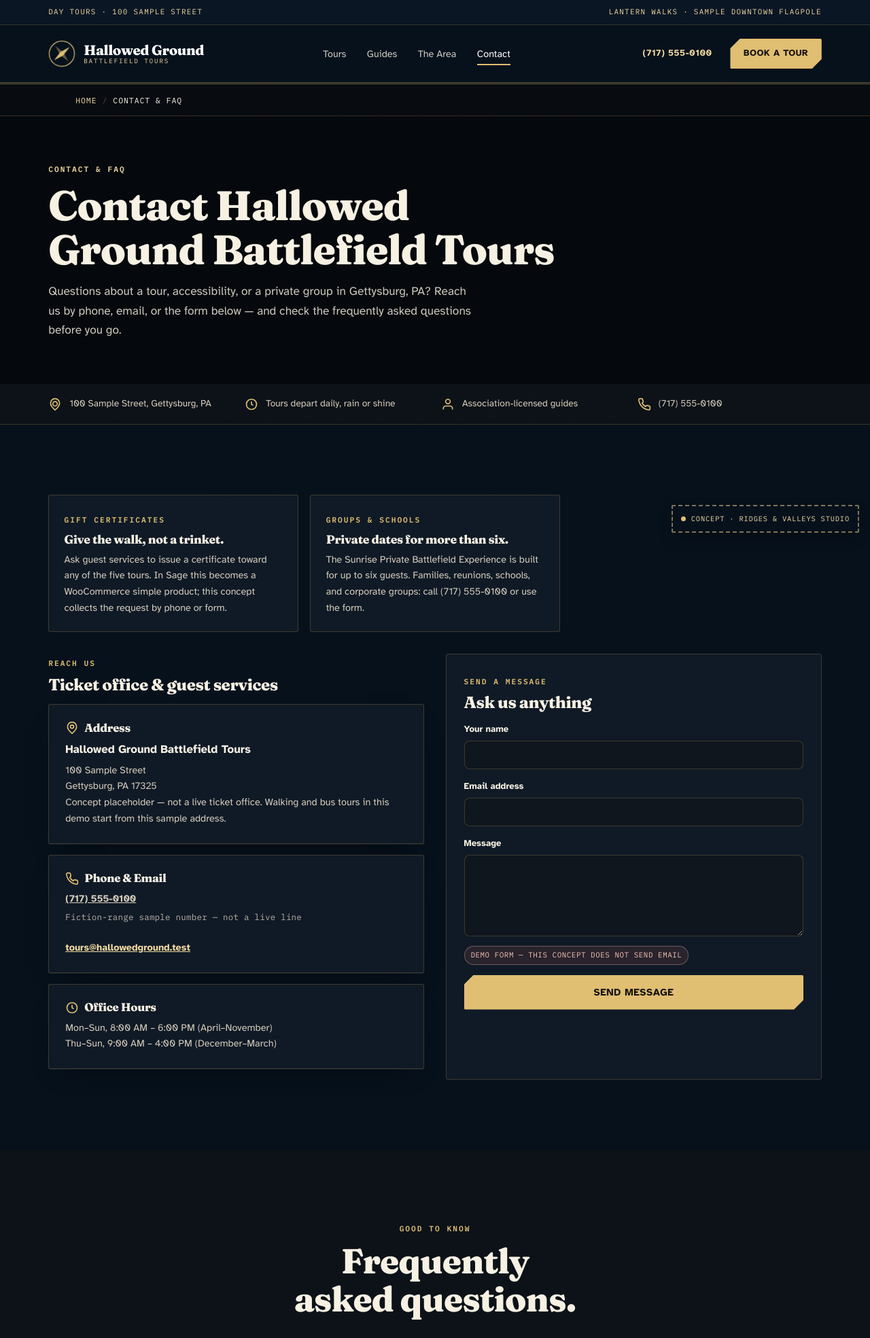
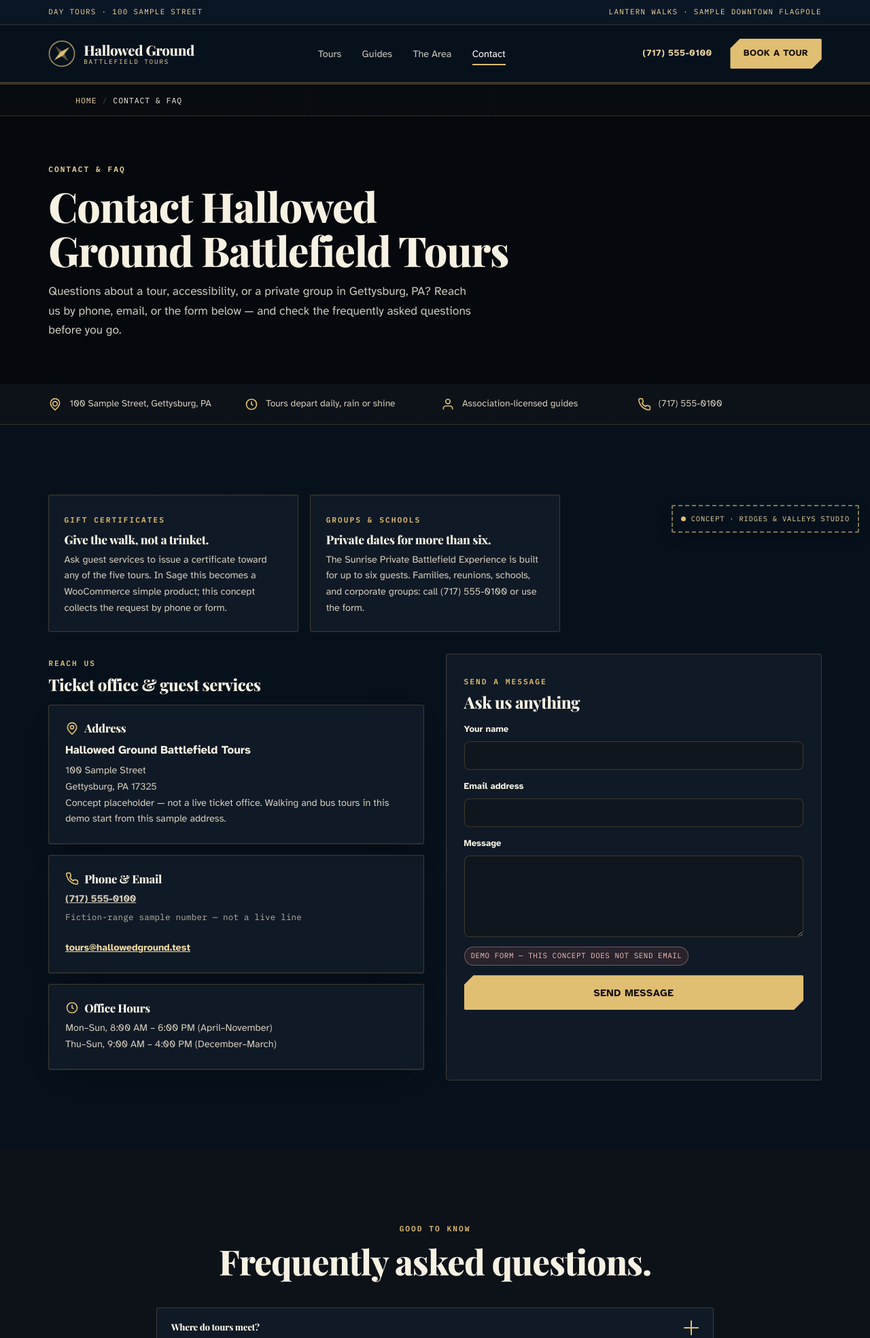
Before and after one commit to matthummel-pa/tour-hallowed-ground-tours-theme, a PHP site: page /contact.html in a window 1280 px wide. Shown: the top 1969 px of the page at 68% size. Run offline with PHP 8.4, Linux system fonts and the light colour scheme.

Commit message:
Self-host Playfair Display so headings stay bold serif
Fraunces reads too soft and can look sans. Headings now use a locally served high-contrast Playfair Display cut so Google Fonts cannot drop them back to Atkinson.

Co-authored-by: Matt Hummel <matthummel@proton.me>

```diff
--- a/admin.html
+++ b/admin.html
@@ -9,8 +9,8 @@
 <link rel="canonical" href="https://matthummel-pa.github.io/tour-hallowed-ground-tours-theme/admin.html">
 <link rel="preconnect" href="https://fonts.googleapis.com">
 <link rel="preconnect" href="https://fonts.gstatic.com" crossorigin>
-<link href="https://fonts.googleapis.com/css2?family=Fraunces:ital,opsz,wght@0,9..144,700..900;1,9..144,700..900&amp;family=Atkinson+Hyperlegible:wght@400;700;800&amp;family=IBM+Plex+Mono:wght@400;500;600&amp;display=swap" rel="stylesheet">
-<link rel="stylesheet" href="styles.css?v=fraunces-1">
+<link href="https://fonts.googleapis.com/css2?family=Atkinson+Hyperlegible:wght@400;700;800&amp;family=IBM+Plex+Mono:wght@400;500;600&amp;display=swap" rel="stylesheet">
+<link rel="stylesheet" href="styles.css?v=playfair-1">
 <link rel="stylesheet" href="https://cdn.jsdelivr.net/npm/ol@10.6.1/ol.css">
 </head>
 <body class="page page-admin">
--- a/area.html
+++ b/area.html
@@ -13,8 +13,8 @@
 <meta property="og:image" content="https://commons.wikimedia.org/wiki/Special:FilePath/Pennsylvania_-_Gettysburg_-_NARA_-_68148252_(cropped).jpg?width=1600">
 <link rel="preconnect" href="https://fonts.googleapis.com">
 <link rel="preconnect" href="https://fonts.gstatic.com" crossorigin>
-<link href="https://fonts.googleapis.com/css2?family=Fraunces:ital,opsz,wght@0,9..144,700..900;1,9..144,700..900&amp;family=Atkinson+Hyperlegible:wght@400;700;800&amp;family=IBM+Plex+Mono:wght@400;500;600&amp;display=swap" rel="stylesheet">
-<link rel="stylesheet" href="styles.css?v=fraunces-1">
+<link href="https://fonts.googleapis.com/css2?family=Atkinson+Hyperlegible:wght@400;700;800&amp;family=IBM+Plex+Mono:wght@400;500;600&amp;display=swap" rel="stylesheet">
+<link rel="stylesheet" href="styles.css?v=playfair-1">
 <link rel="stylesheet" href="https://cdn.jsdelivr.net/npm/ol@10.6.1/ol.css">
 <script type="application/ld+json">
 {
--- a/book.html
+++ b/book.html
@@ -13,8 +13,8 @@
 <meta property="og:image" content="https://commons.wikimedia.org/wiki/Special:FilePath/Pennsylvania_-_Gettysburg_-_NARA_-_68148252_(cropped).jpg?width=1600">
 <link rel="preconnect" href="https://fonts.googleapis.com">
 <link rel="preconnect" href="https://fonts.gstatic.com" crossorigin>
-<link href="https://fonts.googleapis.com/css2?family=Fraunces:ital,opsz,wght@0,9..144,700..900;1,9..144,700..900&amp;family=Atkinson+Hyperlegible:wght@400;700;800&amp;family=IBM+Plex+Mono:wght@400;500;600&amp;display=swap" rel="stylesheet">
-<link rel="stylesheet" href="styles.css?v=fraunces-1">
+<link href="https://fonts.googleapis.com/css2?family=Atkinson+Hyperlegible:wght@400;700;800&amp;family=IBM+Plex+Mono:wght@400;500;600&amp;display=swap" rel="stylesheet">
+<link rel="stylesheet" href="styles.css?v=playfair-1">
 <script type="application/ld+json">
 {
   "@context": "https://schema.org",
--- a/contact.html
+++ b/contact.html
@@ -13,8 +13,8 @@
 <meta property="og:image" content="https://commons.wikimedia.org/wiki/Special:FilePath/Pennsylvania_-_Gettysburg_-_NARA_-_68148252_(cropped).jpg?width=1600">
 <link rel="preconnect" href="https://fonts.googleapis.com">
 <link rel="preconnect" href="https://fonts.gstatic.com" crossorigin>
-<link href="https://fonts.googleapis.com/css2?family=Fraunces:ital,opsz,wght@0,9..144,700..900;1,9..144,700..900&amp;family=Atkinson+Hyperlegible:wght@400;700;800&amp;family=IBM+Plex+Mono:wght@400;500;600&amp;display=swap" rel="stylesheet">
-<link rel="stylesheet" href="styles.css?v=fraunces-1">
+<link href="https://fonts.googleapis.com/css2?family=Atkinson+Hyperlegible:wght@400;700;800&amp;family=IBM+Plex+Mono:wght@400;500;600&amp;display=swap" rel="stylesheet">
+<link rel="stylesheet" href="styles.css?v=playfair-1">
 <script type="application/ld+json">
 {
   "@context": "https://schema.org",
--- a/guides.html
+++ b/guides.html
@@ -13,8 +13,8 @@
 <meta property="og:image" content="https://commons.wikimedia.org/wiki/Special:FilePath/Pennsylvania_-_Gettysburg_-_NARA_-_68148252_(cropped).jpg?width=1600">
 <link rel="preconnect" href="https://fonts.googleapis.com">
 <link rel="preconnect" href="https://fonts.gstatic.com" crossorigin>
-<link href="https://fonts.googleapis.com/css2?family=Fraunces:ital,opsz,wght@0,9..144,700..900;1,9..144,700..900&amp;family=Atkinson+Hyperlegible:wght@400;700;800&amp;family=IBM+Plex+Mono:wght@400;500;600&amp;display=swap" rel="stylesheet">
-<link rel="stylesheet" href="styles.css?v=fraunces-1">
+<link href="https://fonts.googleapis.com/css2?family=Atkinson+Hyperlegible:wght@400;700;800&amp;family=IBM+Plex+Mono:wght@400;500;600&amp;display=swap" rel="stylesheet">
+<link rel="stylesheet" href="styles.css?v=playfair-1">
 <script type="application/ld+json">
 {
   "@context": "https://schema.org",
--- a/index.html
+++ b/index.html
@@ -13,8 +13,8 @@
 <meta property="og:image" content="https://commons.wikimedia.org/wiki/Special:FilePath/Pennsylvania_-_Gettysburg_-_NARA_-_68148252_(cropped).jpg?width=1600">
 <link rel="preconnect" href="https://fonts.googleapis.com">
 <link rel="preconnect" href="https://fonts.gstatic.com" crossorigin>
-<link href="https://fonts.googleapis.com/css2?family=Fraunces:ital,opsz,wght@0,9..144,700..900;1,9..144,700..900&amp;family=Atkinson+Hyperlegible:wght@400;700;800&amp;family=IBM+Plex+Mono:wght@400;500;600&amp;display=swap" rel="stylesheet">
-<link rel="stylesheet" href="styles.css?v=fraunces-1">
+<link href="https://fonts.googleapis.com/css2?family=Atkinson+Hyperlegible:wght@400;700;800&amp;family=IBM+Plex+Mono:wght@400;500;600&amp;display=swap" rel="stylesheet">
+<link rel="stylesheet" href="styles.css?v=playfair-1">
 <script type="application/ld+json">
 {
   "@context": "https://schema.org",
--- a/styles.css
+++ b/styles.css
@@ -1,3 +1,20 @@
+/* Playfair Display is self-hosted so headings stay a high-contrast bold serif
+   even if Google Fonts is blocked. SIL Open Font License. */
+@font-face{
+  font-family:"Playfair Display";
+  font-style:normal;
+  font-weight:700 900;
+  font-display:swap;
+  src:url("fonts/playfair-display-latin.woff2") format("woff2");
+}
+@font-face{
+  font-family:"Playfair Display";
+  font-style:italic;
+  font-weight:700 900;
+  font-display:swap;
+  src:url("fonts/playfair-display-latin-italic.woff2") format("woff2");
+}
+
 /* ============================================
    HALLOWED GROUND — concept starter for Sage / Roots / WooCommerce
    Dark battlefield + after-dark lantern system.
@@ -55,10 +72,9 @@
   --color-on-gold: #14100a;
 
   --font-ui:'Atkinson Hyperlegible', system-ui, sans-serif;
-  --font-serif:'Fraunces', Georgia, 'Times New Roman', serif;
-  --font-head:'Fraunces', Georgia, 'Times New Roman', serif;
+  --font-serif:'Playfair Display', Georgia, 'Times New Roman', serif;
+  --font-head:'Playfair Display', Georgia, 'Times New Roman', serif;
   --font-mono:'IBM Plex Mono','Courier New', monospace;
-  --head-soft: "SOFT" 0, "WONK" 0;
 
   --radius-sm:2px;
   --radius-md:3px;
@@ -106,19 +122,25 @@ body::before{
 
 img{ max-width:100%; display:block; }
 a{ color:inherit; }
-h1,h2,h3,h4{
+h1,h2,h3,h4,
+.hero-title,
+.brand-name,
+.page-intro h1,
+.section-head h2,
+.faq-q,
+.path-card b,
+.hero-stat b{
   margin:0;
-  font-family:var(--font-head);
-  font-optical-sizing:auto;
+  font-family:var(--font-head) !important;
   font-weight:800;
-  font-variation-settings: var(--head-soft);
+  font-style:normal;
   letter-spacing:-0.02em;
   color:var(--parchment-50);
   text-wrap:balance;
   text-transform:none;
   line-height:1.12;
 }
-h1,h2{ line-height:1.06; }
+h1,h2,.hero-title,.page-intro h1,.section-head h2{ line-height:1.08; }
 p{ margin:0; }
 .lede{ color: var(--color-ink-soft); max-width: 62ch; }
 ul{ margin:0; padding:0; list-style:none; }
@@ -254,7 +276,7 @@ section{ scroll-margin-top: calc(var(--header-h) + var(--rail-h) + 12px); }
   animation: compass 48s linear infinite;
 }
 @keyframes compass{ to{ transform: rotate(360deg); } }
-.brand-name{ font-family: var(--font-head); font-optical-sizing:auto; font-weight:800; font-variation-settings: var(--head-soft); font-size:1.28rem; letter-spacing:-0.02em; }
+.brand-name{ font-size:1.28rem; letter-spacing:-0.02em; }
 .brand-sub{ font-family:var(--font-mono); font-size:0.58rem; letter-spacing:0.2em; text-transform:uppercase; color:var(--gold-300); }
 
 .main-nav{ display:none; }
@@ -391,9 +413,7 @@ section{ scroll-margin-top: calc(var(--header-h) + var(--rail-h) + 12px); }
 }
 .hero-title{
   font-family: var(--font-head);
-  font-optical-sizing: auto;
   font-weight: 800;
-  font-variation-settings: var(--head-soft);
   font-size: clamp(2.8rem, 7.5vw, 5.6rem);
   line-height:1.05;
   max-width:14ch;
@@ -404,9 +424,7 @@ section{ scroll-margin-top: calc(var(--header-h) + var(--rail-h) + 12px); }
 .hero-title em{
   font-family:var(--font-head);
   font-style:italic;
-  font-optical-sizing:auto;
   font-weight:800;
-  font-variation-settings: var(--head-soft);
   letter-spacing:-0.03em;
   color: var(--brick-soft);
   display:inline;
@@ -429,13 +447,11 @@ section{ scroll-margin-top: calc(var(--header-h) + var(--rail-h) + 12px); }
 .path-card:hover{ transform:translateY(-3px) rotate(-0.3deg); border-color: var(--gold-500); }
 .path-card b{
   display:block; font-size:1.2rem; margin-bottom:0.25rem;
-  font-family: var(--font-head); font-optical-sizing:auto; font-weight:800; font-variation-settings: var(--head-soft); letter-spacing:-0.02em;
 }
 .path-card span{ display:block; font-size:0.84rem; color:rgba(247,241,227,0.72); }
 .path-card.is-lantern{ border-color: rgba(201,160,106,0.28); }
 
 .hero-stats{ display:flex; flex-wrap:wrap; gap:1.6rem 2.2rem; }
-.hero-stat b{ display:block; font-size:1.7rem; font-family:var(--font-head); font-optical-sizing:auto; font-weight:800; font-variation-settings: var(--head-soft); color:var(--gold-300); letter-spacing:-0.02em; }
 .hero-stat span{ font-size:0.74rem; color:rgba(247,241,227,0.68); text-transform:uppercase; letter-spacing:0.08em; }
 
 .marquee{
@@ -477,9 +493,7 @@ section{ scroll-margin-top: calc(var(--header-h) + var(--rail-h) + 12px); }
 .section-head{ max-width:680px; margin-bottom:2.5rem; }
 .section-head h2{
   font-family: var(--font-head);
-  font-optical-sizing: auto;
   font-weight: 800;
-  font-variation-settings: var(--head-soft);
   font-size:clamp(2.05rem,4.6vw,3.2rem);
   margin-block:0.5rem 0.85rem;
   line-height:1.08;
@@ -736,7 +750,6 @@ section{ scroll-margin-top: calc(var(--header-h) + var(--rail-h) + 12px); }
 .faq-q{
   width:100%; display:flex; align-items:center; justify-content:space-between; gap:1rem;
   padding:1.1rem 1.3rem; background:none; border:none; cursor:pointer; text-align:left;
-  font-family: var(--font-head); font-optical-sizing:auto; font-size:1.08rem; font-weight:800; font-variation-settings: var(--head-soft); letter-spacing:-0.02em; color:var(--parchment-50);
 }
 .faq-q .plus{ flex-shrink:0; width:22px; height:22px; position:relative; }
 .faq-q .plus::before, .faq-q .plus::after{
@@ -998,9 +1011,7 @@ body.modal-locked{ overflow:hidden; }
 .page-intro .eyebrow{ color: var(--gold-300); }
 .page-intro h1{
   font-family: var(--font-head);
-  font-optical-sizing: auto;
   font-weight: 800;
-  font-variation-settings: var(--head-soft);
   font-size: clamp(2.3rem, 5.4vw, 3.8rem);
   margin-block:0.5rem 0.9rem;
   max-width:18ch;
--- a/tours.html
+++ b/tours.html
@@ -13,8 +13,8 @@
 <meta property="og:image" content="https://commons.wikimedia.org/wiki/Special:FilePath/Pennsylvania_-_Gettysburg_-_NARA_-_68148252_(cropped).jpg?width=1600">
 <link rel="preconnect" href="https://fonts.googleapis.com">
 <link rel="preconnect" href="https://fonts.gstatic.com" crossorigin>
-<link href="https://fonts.googleapis.com/css2?family=Fraunces:ital,opsz,wght@0,9..144,700..900;1,9..144,700..900&amp;family=Atkinson+Hyperlegible:wght@400;700;800&amp;family=IBM+Plex+Mono:wght@400;500;600&amp;display=swap" rel="stylesheet">
-<link rel="stylesheet" href="styles.css?v=fraunces-1">
+<link href="https://fonts.googleapis.com/css2?family=Atkinson+Hyperlegible:wght@400;700;800&amp;family=IBM+Plex+Mono:wght@400;500;600&amp;display=swap" rel="stylesheet">
+<link rel="stylesheet" href="styles.css?v=playfair-1">
 <script type="application/ld+json">
 {
   "@context": "https://schema.org",
```
Also changed, not shown: .cursor/agents/hallowed-ground-copy.md, README.md, fonts/README.md (added), fonts/playfair-display-latin-italic.woff2 (added), fonts/playfair-display-latin.woff2 (added).
